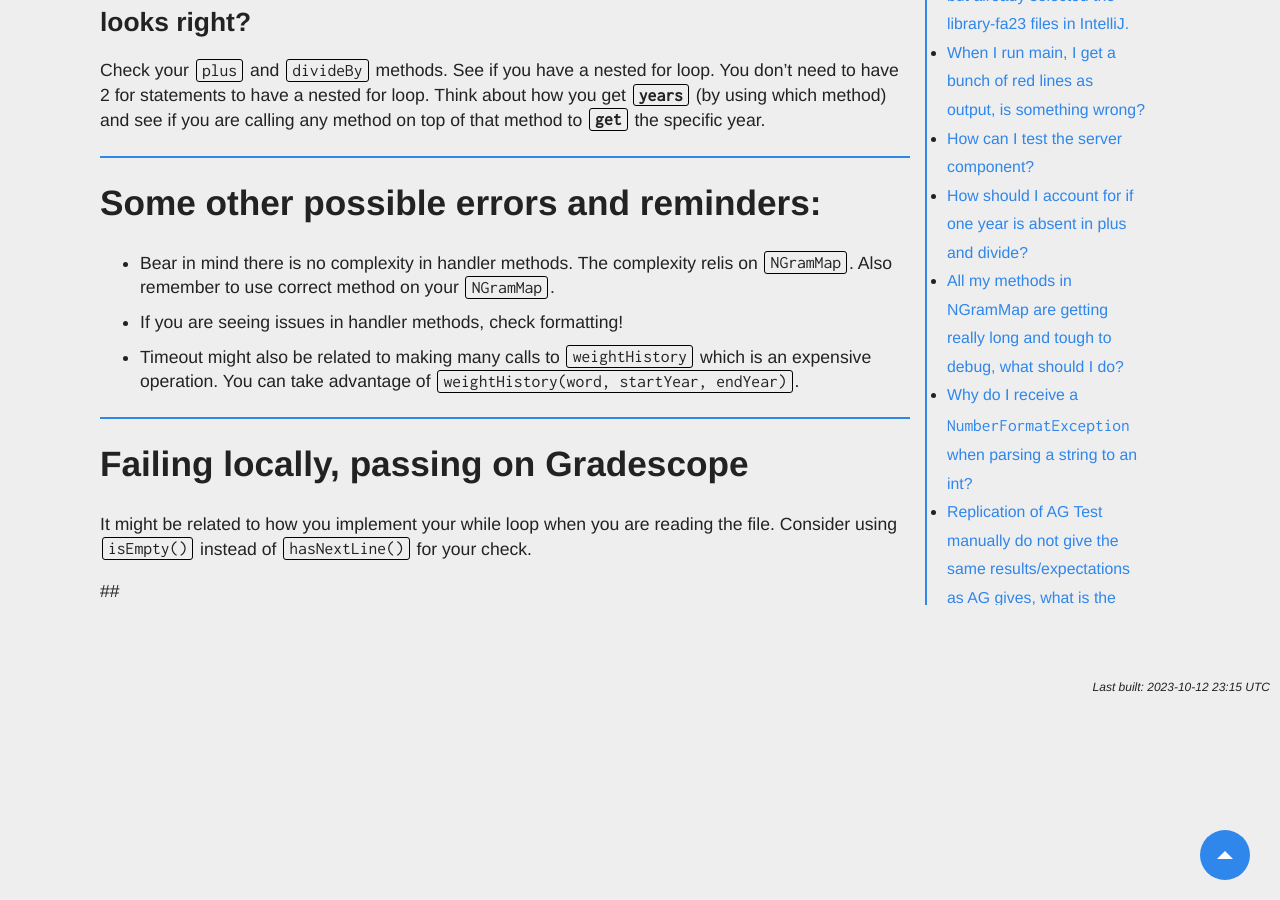
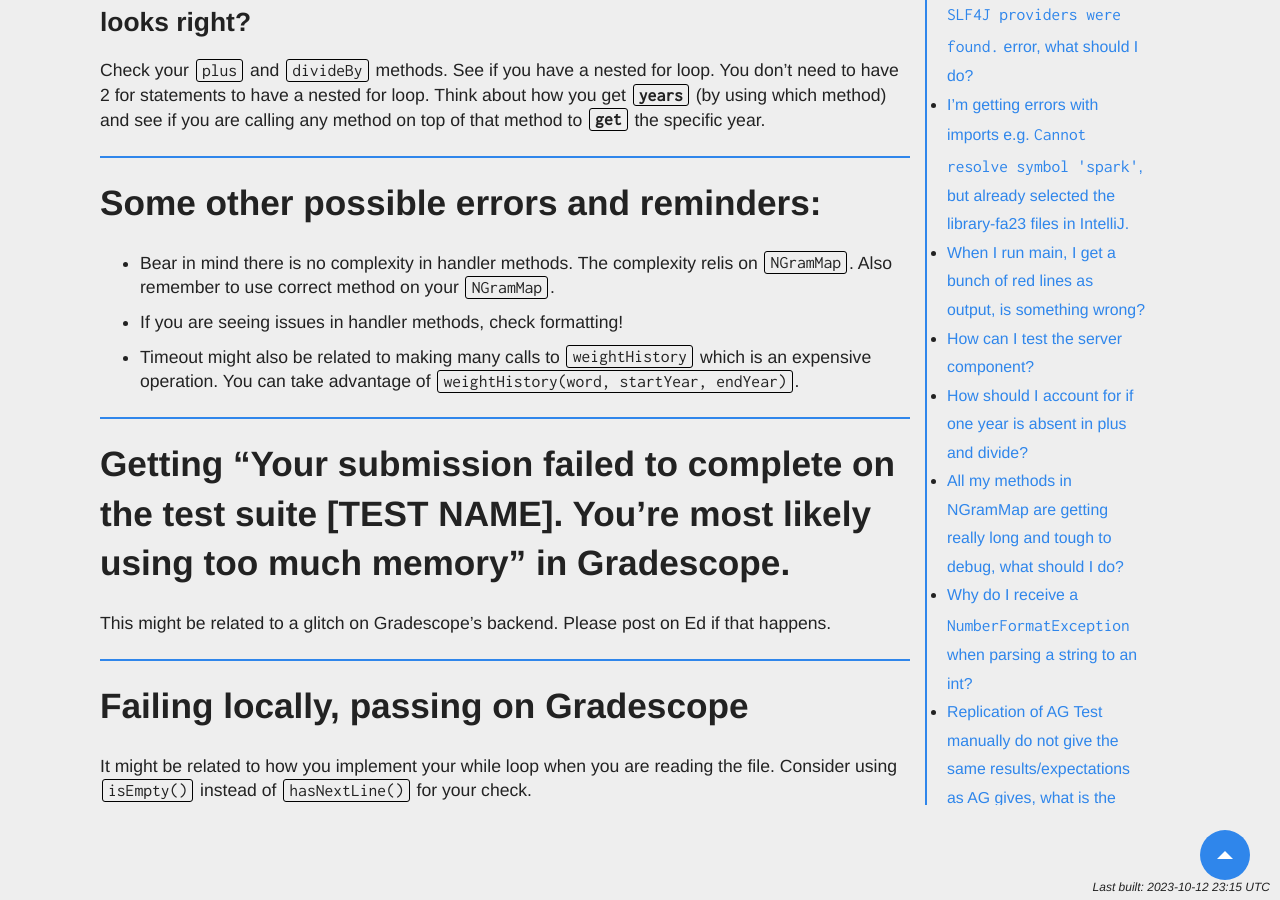
Before and after one commit to Berkeley-CS61B/website-fa23, a Jekyll site: the page built from materials/proj/proj2a/faq.md, in a window 1280 px wide and 900 px high, scrolled down 2438 px. Built offline with Jekyll 4.4.1, drawn with Linux system fonts in a browser that asks for light colours; nearby versions of some CDN libraries; comment, search, counter and statistics services are not loaded.

Commit message:
Update faq.md

```diff
--- a/materials/proj/proj2a/faq.md
+++ b/materials/proj/proj2a/faq.md
@@ -80,7 +80,8 @@ method on top of that method to **`get`** the specific year.
 - Timeout might also be related to making many calls to `weightHistory` which is an expensive operation. You can take
   advantage of `weightHistory(word, startYear, endYear)`.
 
+## Getting “Your submission failed to complete on the test suite [TEST NAME]. You’re most likely using too much memory” in Gradescope.
+This might be related to a glitch on Gradescope’s backend. Please post on Ed if that happens.
+
 ## Failing locally, passing on Gradescope
 It might be related to how you implement your while loop when you are reading the file. Consider using `isEmpty()` instead of `hasNextLine()` for your check.
-
-##
```
